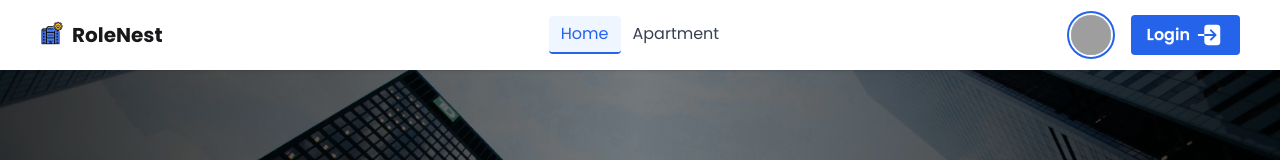
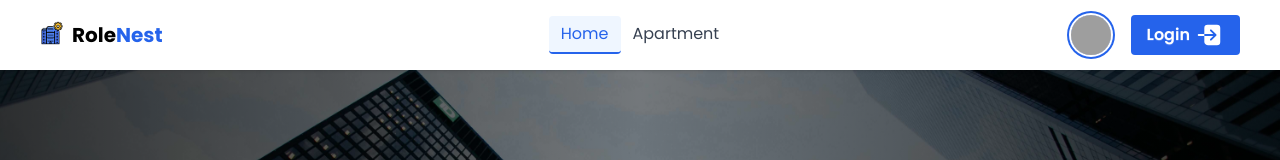
Before and after one commit to saim-alam1/roleNest-client, a React (Vite) app: page / in a window 1280 px wide. Shown: the top 160 px of the page. Built offline with nearby package versions, Linux system fonts and the light colour scheme; grey boxes are pictures that could not be loaded.

Commit message:
Adjusted Navbar Style

```diff
--- a/src/components/Navbar/Navbar.jsx
+++ b/src/components/Navbar/Navbar.jsx
@@ -8,6 +8,7 @@ const Navbar = () => {
   const [open, setOpen] = useState(false);
   const [show, setShow] = useState(true); // navbar visibility
   const [scrollY, setScrollY] = useState(0); // last scroll position
+  const isGlassy = scrollY > 50 && show;
 
   const navLinks = ({ isGlassy }) => {
     return (
@@ -95,13 +96,19 @@ const Navbar = () => {
               </svg>
             </div>
             <ul className="menu menu-sm dropdown-content bg-base-100 rounded-box z-50 mt-3 w-52 p-2 shadow">
-              {navLinks({ isGlassy: scrollY > 50 && show })}
+              {navLinks({ isGlassy: scrollY > 50 && show, isMobile: true })}
             </ul>
           </div>
           <Link to="/">
             <span className="flex items-start justify-center gap-2">
               <img src={logo} alt="Website Logo" className="h-6" />
-              <h4 className="text-xl font-bold">RoleNest</h4>
+              <h4
+                className={`text-xl font-bold transition-colors duration-300 ${
+                  isGlassy ? "text-white" : "text-black" // change Role text color on glassy
+                }`}
+              >
+                Role<span className="color-primary">Nest</span>
+              </h4>
             </span>
           </Link>
         </div>
--- a/src/components/Utils/getNavLinkClasses.js
+++ b/src/components/Utils/getNavLinkClasses.js
@@ -1,4 +1,10 @@
-const getNavLinkClasses = ({ isActive, isGlassy }) => {
+const getNavLinkClasses = ({ isActive, isGlassy, isMobile }) => {
+  // For Mbl View
+  if (isMobile) {
+    return `${isActive ? "text-[#2563EB] bg-blue-50" : "text-[#374151]"} text-base`;
+  }
+
+  // For isActive/Not Active
   if (!isGlassy) {
     return `${isActive ? "text-[#2563EB] border-b-2 border-[#2563EB] bg-blue-50" : "text-[#374151]"} text-base focus:bg-transparent active:bg-transparent`;
   } else {
```
